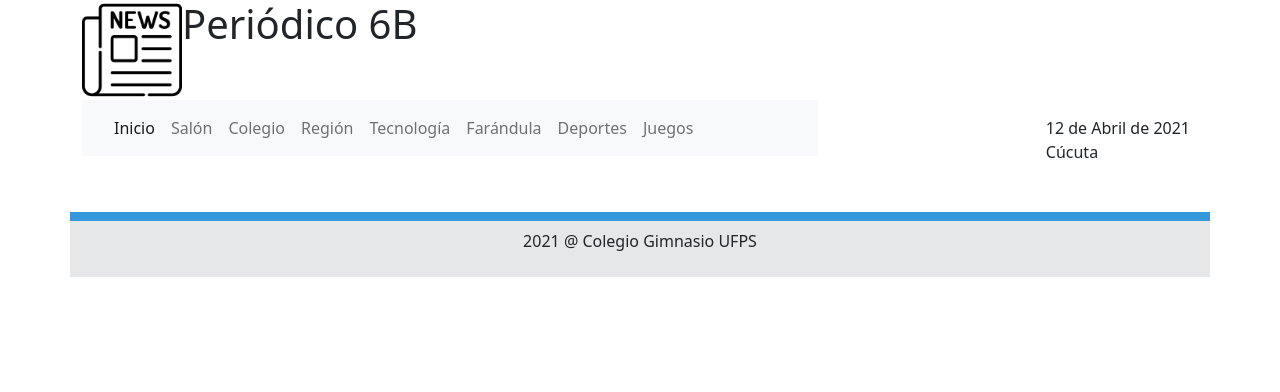
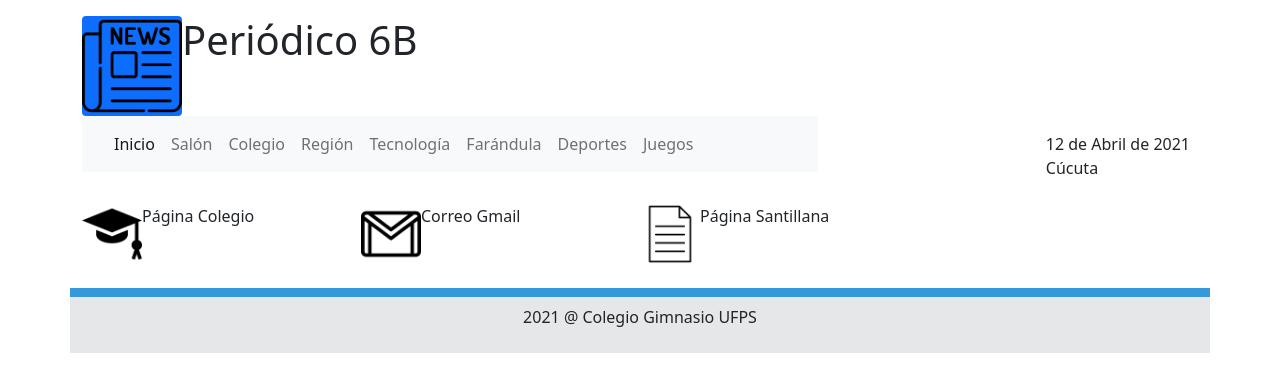
Before and after one commit to NAJILUC/najiluc.github.io, a plain HTML site: page PrimerPrevio/index.html in a window 1280 px wide. Drawn offline with Linux system fonts and the light colour scheme; no server answers.

Commit message:
commit 4

```diff
--- a/PrimerPrevio/css/styles.css
+++ b/PrimerPrevio/css/styles.css
@@ -6,3 +6,7 @@
 .im-icono {
   width: 100px;
 }
+
+.im-iconos {
+  width: 60px;
+}
--- a/PrimerPrevio/index.html
+++ b/PrimerPrevio/index.html
@@ -13,8 +13,9 @@
 
     <div class="container">
         <div class="row">
-            <div>
-                <h1 class=""><img src="Img/Icono periodico 6B.png" class="im-icono rounded float-start" alt="" >Periódico 6B</h1>
+            <div class="mt-3">
+                <h1 class=""><img src="Img/Icono periodico 6B.png" class="im-icono bg-primary
+                    rounded float-start" alt="imagen icono" >Periódico 6B</h1>
             </div>
             <div class="col-8">
 
@@ -56,6 +57,24 @@
 
             <div class="col-4">
                 <p class="p-2 mt-2 float-end">12 de Abril de 2021<br>Cúcuta</p>
+
+                <div id="deportes">
+
+                </div>
+            </div>
+            <div class="row">
+                <div class="col-3">
+                    <p class=""><img src="Img/Icono pagina colegio.png" class="im-iconos
+                        rounded float-start" alt="imagen icono" >Página Colegio</p>
+                </div>
+                <div class="col-3">
+                    <p class=""><img src="Img/Icono correo gmail.png" class="im-iconos
+                        rounded float-start" alt="imagen icono" >Correo Gmail</p>
+                </div>
+                <div class="col-3">
+                    <p class=""><img src="Img/Icono pagina santillana.png" class="im-iconos
+                        rounded float-start" alt="imagen icono" >Página Santillana</p>
+                </div>
             </div>
             <div class="footer mt-4">
                 <p class="p-2">2021 @ Colegio Gimnasio UFPS</p>
--- a/PrimerPrevio/js/consultas.js
+++ b/PrimerPrevio/js/consultas.js
@@ -1,3 +1,10 @@
+var myArray;
+
 fetch("http://demo6497253.mockable.io/categoria/deporte")
   .then((response) => response.json())
-  .then((data) => console.log(data));
+  .then((data) => (myArray = data));
+
+var foo = myArray.map(function (bar) {
+  return "<li>" + bar.marca + " " + bar.modelo + "</li>";
+});
+document.getElementById("deportes").innerHTML = foo;
```
